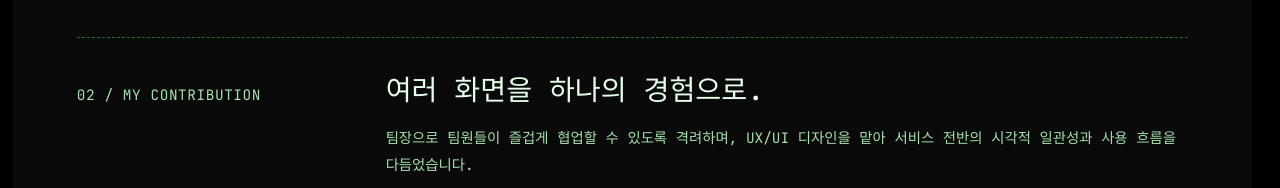
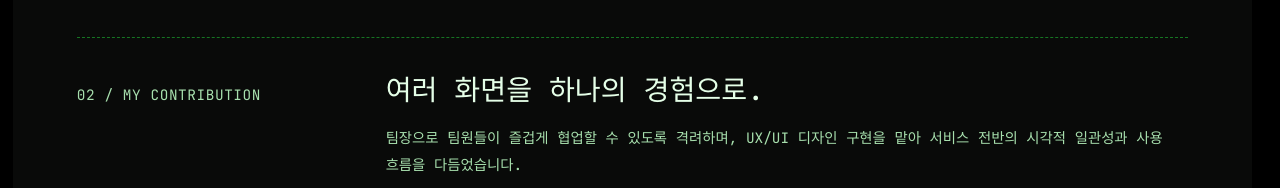
Before and after one commit to kimjuncheol-ai/portfolio, a plain HTML site: page final.html in a window 1280 px wide. Shown: the part 990-1178 px from the top of the page. Drawn offline with Linux system fonts and the light colour scheme; a web font is replaced by a local one.

Commit message:
Clarify UX UI design implementation contribution

```diff
--- a/final.html
+++ b/final.html
@@ -88,7 +88,7 @@
   <div class="case-overview"><figure class="case-hero"><a href="https://ieatbusan-eight.vercel.app/" target="_blank" rel="noopener noreferrer" aria-label="무보소 웹앱 새 창으로 열기"><img src="assets/projects/muboso/home.webp" alt="무보소 데스크톱 홈. 음식 추천 이미지와 여덟 가지 음식 카테고리가 한 화면에 배치되어 있다." width="1440" height="960" fetchpriority="high"></a><figcaption>01 / HOME — 사진으로 발견하고, 음식 종류로 좁혀 가는 탐색</figcaption></figure>
   <section class="case-section" aria-labelledby="case-problem"><p class="case-index">01 / THE CHALLENGE</p><div><h3 id="case-problem">‘맛집’보다 먼저, 내가 먹을 음식을 이해하는 일.</h3><p>현지 음식을 모르는 여행자에게는 식당의 이름이나 순위만으로 선택하기 어렵습니다. 어떤 재료를 쓰는지, 얼마나 매운지, 식단과 알레르기 조건을 어떻게 확인할지부터 알려 주어야 합니다.</p><p>홈의 추천 음식, 8개 카테고리와 음식명·재료 검색으로 탐색을 시작합니다. 음식 상세에서 재료·먹는 방법·알레르기 정보를 읽고, 식당과 지도를 확인한 뒤 음식이나 식당을 찜할 수 있습니다.</p><ol class="case-flow"><li><b>발견</b><span>추천 음식 · 카테고리</span></li><li><b>이해</b><span>재료 · 맵기 · 음식 설명</span></li><li><b>방문</b><span>지역 선택 · 식당 · 지도</span></li></ol></div></section>
 </div>
-  <section class="case-section" aria-labelledby="case-role"><p class="case-index">02 / MY CONTRIBUTION</p><div><h3 id="case-role">여러 화면을 하나의 경험으로.</h3><p>팀장으로 팀원들이 즐겁게 협업할 수 있도록 격려하며, UX/UI 디자인을 맡아 서비스 전반의 시각적 일관성과 사용 흐름을 다듬었습니다. </p><ul class="case-work"><li><b>공통 디자인 언어</b><span>코랄 중심색과 따뜻한 미색, 라운드 요소의 곡률·간격·타이포그래피를 정리했습니다.</span></li><li><b>화면과 인터랙션 개선</b><span>홈의 정보 밀도, 지도와 식당 목록의 구조, 커뮤니티 글쓰기 동선, 챗봇의 제목·도구 배치를 개선했습니다.</span></li><li><b>다국어·반응형 검수</b><span>언어에 따라 길어지는 문구, 모바일 버튼 겹침, 강조 배경과 아이콘 정렬을 확인하고 보완했습니다.</span></li><li><b>디자인과 구현 연결</b><span>Figma 화면과 실제 웹앱의 컴포넌트를 맞추고, 배포 화면을 확인하며 수정 사항을 반영했습니다.</span></li></ul><div class="case-palette" aria-label="주요 색상"><span><i style="--swatch:#CC4936"></i>Coral / #CC4936</span><span><i style="--swatch:#F5F2EC"></i>Warm ivory / #F5F2EC</span><span><i style="--swatch:#E5D5C2"></i>Beige / #E5D5C2</span></div></div></section>
+  <section class="case-section" aria-labelledby="case-role"><p class="case-index">02 / MY CONTRIBUTION</p><div><h3 id="case-role">여러 화면을 하나의 경험으로.</h3><p>팀장으로 팀원들이 즐겁게 협업할 수 있도록 격려하며, UX/UI 디자인 구현을 맡아 서비스 전반의 시각적 일관성과 사용 흐름을 다듬었습니다. </p><ul class="case-work"><li><b>공통 디자인 언어</b><span>코랄 중심색과 따뜻한 미색, 라운드 요소의 곡률·간격·타이포그래피를 정리했습니다.</span></li><li><b>화면과 인터랙션 개선</b><span>홈의 정보 밀도, 지도와 식당 목록의 구조, 커뮤니티 글쓰기 동선, 챗봇의 제목·도구 배치를 개선했습니다.</span></li><li><b>다국어·반응형 검수</b><span>언어에 따라 길어지는 문구, 모바일 버튼 겹침, 강조 배경과 아이콘 정렬을 확인하고 보완했습니다.</span></li><li><b>디자인과 구현 연결</b><span>Figma 화면과 실제 웹앱의 컴포넌트를 맞추고, 배포 화면을 확인하며 수정 사항을 반영했습니다.</span></li></ul><div class="case-palette" aria-label="주요 색상"><span><i style="--swatch:#CC4936"></i>Coral / #CC4936</span><span><i style="--swatch:#F5F2EC"></i>Warm ivory / #F5F2EC</span><span><i style="--swatch:#E5D5C2"></i>Beige / #E5D5C2</span></div></div></section>
   <section class="case-section" aria-labelledby="case-map"><p class="case-index">03 / FIND A PLACE</p><div><h3 id="case-map">지역과 식당 사이의 거리를 줄이다.</h3><p>부산의 구·군을 선택하면 해당 지역의 식당 목록으로 이어집니다. 지도 외곽과 식당마다 겹치던 박스를 줄이고, 사진·식당명·주소가 이어지는 목록으로 정리했습니다. 선택한 구역의 전체 경계와 식당 행의 강조 범위도 일관되게 맞췄습니다.</p><figure class="case-screen"><img src="assets/projects/muboso/map.webp" alt="부산 구군 선택 지도와 식당 목록을 두 열로 보여 주는 무보소 지도 화면" width="1440" height="960" loading="lazy"><figcaption>02 / MAP — 지도는 열어 두고, 목록은 간결하게</figcaption></figure></div></section>
 <section class="case-section" aria-labelledby="case-community"><p class="case-index">04 / COMMUNITY</p><div><h3 id="case-community">여행자의 한 끼가 다음 사람의 정보로.</h3><p>커뮤니티에서는 음식 후기를 나누고, 현지 음식을 먹는 방법을 묻고 답합니다. 인기·최신 순서와 후기·질문·자유 분류로 글을 살펴보고, 로그인 후 글쓰기와 댓글로 참여할 수 있습니다.</p><p>글쓰기를 상단의 주요 행동으로 옮기고 떠 있는 중복 버튼을 제거했습니다. 작은 화면에서도 작성 버튼과 분류 선택이 겹치지 않도록 간격과 배치를 정리했습니다. 게시글은 작성자의 언어로 표시됩니다.</p><figure class="case-screen"><img src="assets/projects/muboso/community.webp" alt="상단 글쓰기 버튼과 인기·최신·후기·질문·자유 분류 아래 다양한 언어의 게시글이 이어지는 무보소 커뮤니티" width="1440" height="960" loading="lazy"><figcaption>03 / COMMUNITY — 음식 경험과 질문을 나누는 게시판</figcaption></figure></div></section>
   <section class="case-section" aria-labelledby="case-guide"><p class="case-index">05 / FOOD GUIDE</p><div class="case-guide"><div><h3 id="case-guide">식단과 취향을 묻는<br>음식 도우미.</h3><p>챗봇 형태의 도우미는 식단·알레르기·재료·맵기 조건을 바탕으로 등록된 음식의 후보를 안내합니다. 한국어·영어·일본어·중국어의 질문, 버튼과 음식 설명이 연결되도록 검수했습니다.</p><p>등록된 음식 데이터와 규칙을 바탕으로 조건에 맞는 후보를 좁힙니다. 음식 선택에 필요한 정보를 제공하고, 실제 재료와 조리 환경은 식당에서 확인하도록 안내합니다.</p><p class="case-detail">TEAM IMPLEMENTATION<br>HTML · CSS · JavaScript / Figma / Supabase / Google Maps / Vercel</p></div><figure class="case-chat"><img src="assets/projects/muboso/guide.webp" alt="식단과 알레르기 여부를 선택하는 무보소 음식 도우미" width="480" height="912" loading="lazy"><figcaption>04 / GUIDE — 조건을 하나씩 확인하는 대화</figcaption></figure></div></section>
```
